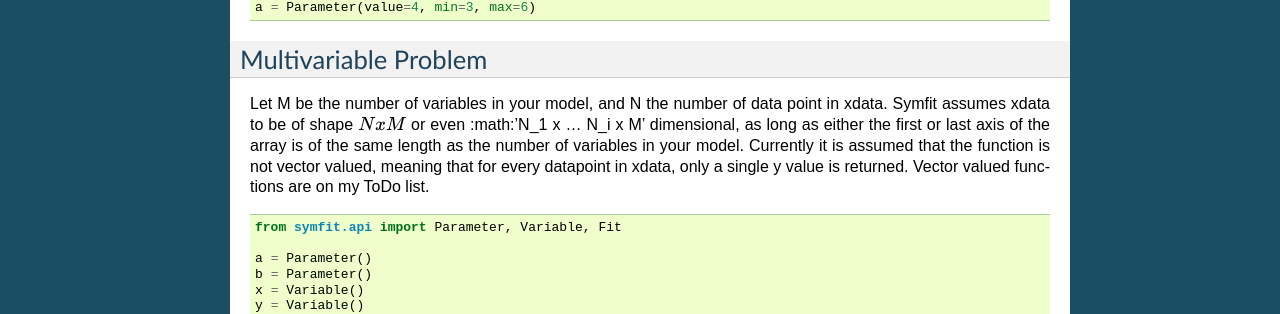
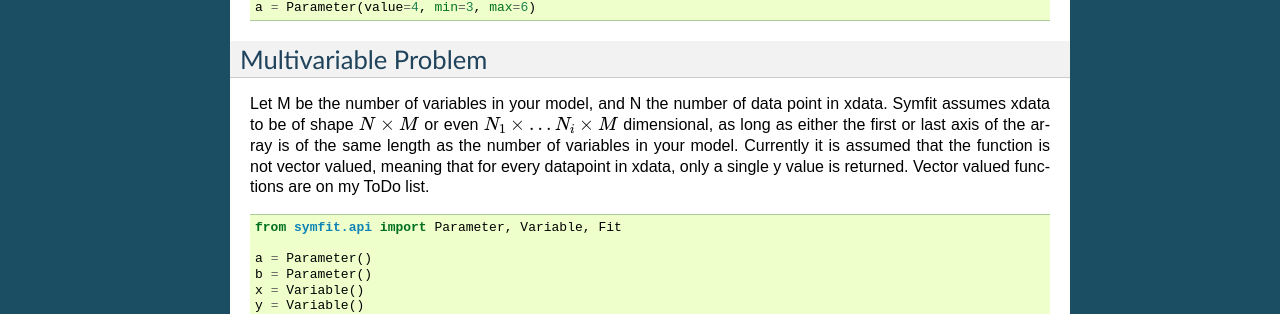
Before and after one commit to tBuLi/symfit, a Sphinx documentation site: the page built from docs/quickstart.rst, in a window 1280 px wide. Shown: the part 882-1196 px from the top of the page. Built offline with Sphinx 7.4.7, drawn with Linux system fonts in a browser that asks for light colours.

Commit message:
Inserted maths in quickstart

```diff
--- a/docs/quickstart.rst
+++ b/docs/quickstart.rst
@@ -50,7 +50,7 @@ Multivariable Problem
 ---------------------
 
 Let M be the number of variables in your model, and N the number of data point in xdata.
-Symfit assumes xdata to be of shape :math:`N x M` or even :math:'N_1 x ... N_i x M' dimensional, as long as either the first or last axis of the array is of the same length as the number of variables in your model.
+Symfit assumes xdata to be of shape :math:`N \times M` or even :math:`N_1 \times \dots N_i \times M` dimensional, as long as either the first or last axis of the array is of the same length as the number of variables in your model.
 Currently it is assumed that the function is not vector valued, meaning that for every datapoint in xdata, only a single y value is returned.
 Vector valued functions are on my ToDo list.
 
```
